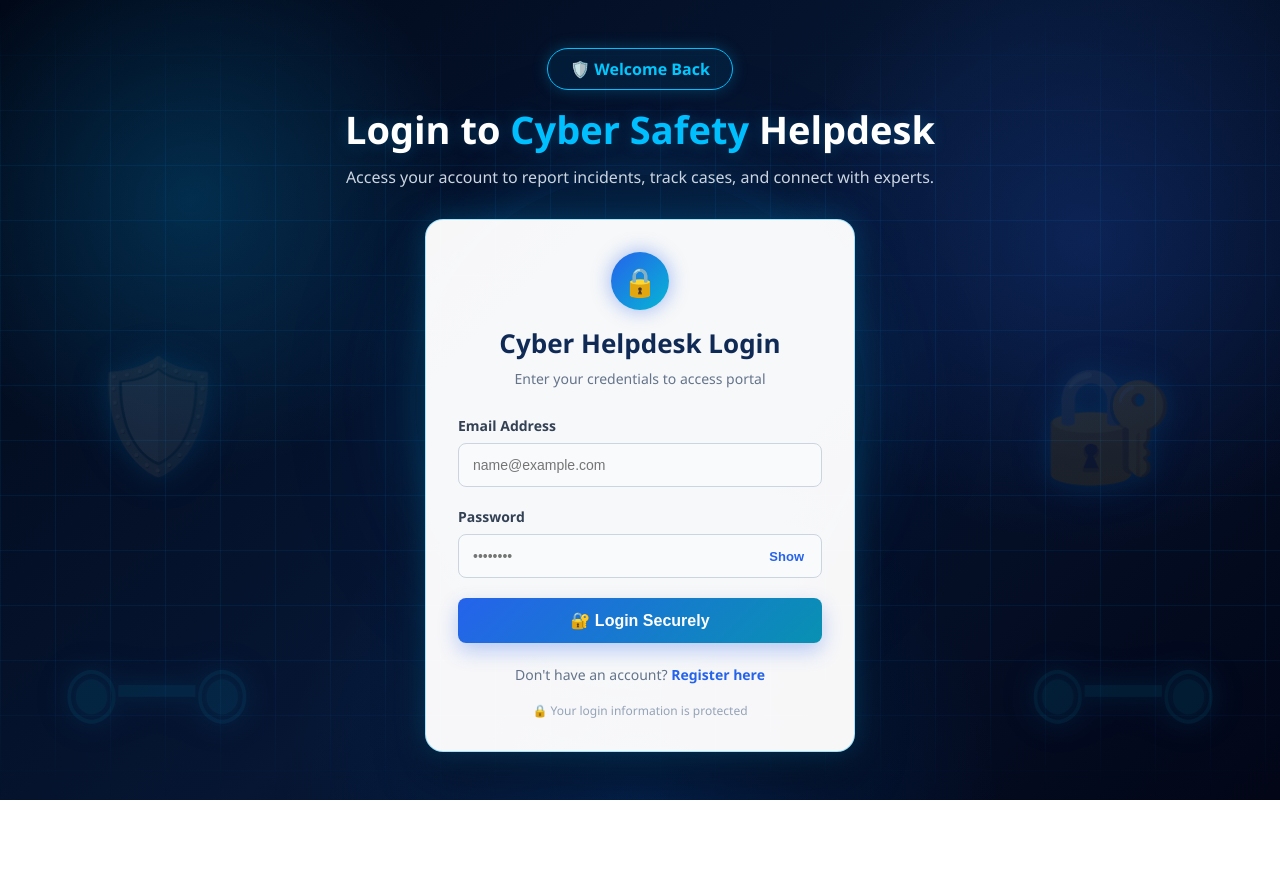
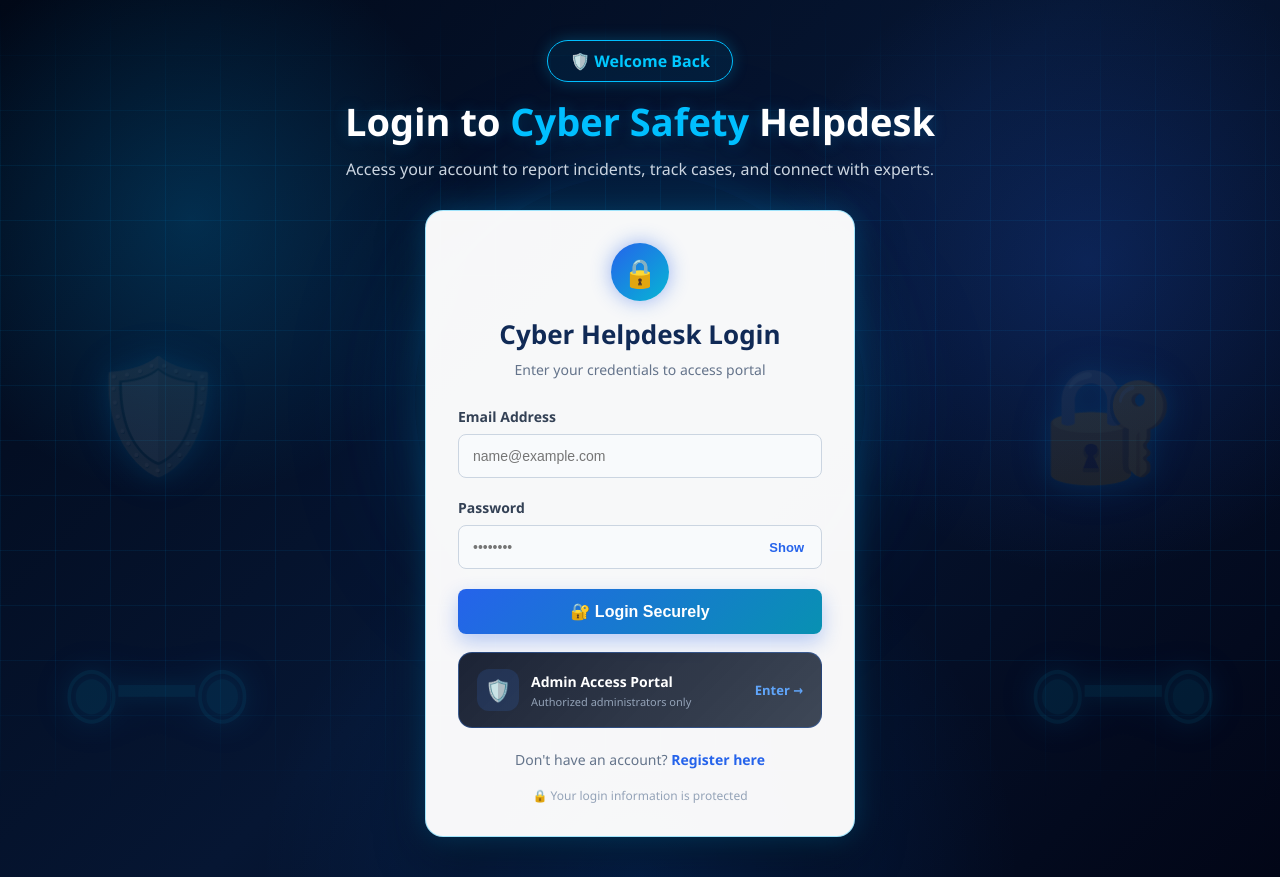
Before and after one commit to rahulprajapati45-creator/community-cyber-safety-helpdesk, a website: page client/login.html in a window 1280 px wide. Before the commit the page ends 800 px from the top, so only its background shows below. Drawn offline with Linux system fonts and the light colour scheme.

Commit message:
Add admin access portal

```diff
--- a/client/login.html
+++ b/client/login.html
@@ -436,7 +436,95 @@
                 padding: 25px;
             }
         }
+/* =========================
+   ADMIN ACCESS PORTAL
+========================= */
 
+.admin-access-card {
+    margin-top: 18px;
+    padding: 16px 18px;
+    border: 1px solid rgba(59, 130, 246, 0.35);
+    border-radius: 14px;
+    background: linear-gradient(
+        135deg,
+        rgba(15, 23, 42, 0.95),
+        rgba(30, 41, 59, 0.85)
+    );
+    display: flex;
+    align-items: center;
+    justify-content: space-between;
+    cursor: pointer;
+    transition: all 0.3s ease;
+    position: relative;
+    overflow: hidden;
+}
+
+.admin-access-card::before {
+    content: "";
+    position: absolute;
+    top: 0;
+    left: -100%;
+    width: 100%;
+    height: 100%;
+    background: linear-gradient(
+        90deg,
+        transparent,
+        rgba(59, 130, 246, 0.12),
+        transparent
+    );
+    transition: left 0.6s ease;
+}
+
+.admin-access-card:hover::before {
+    left: 100%;
+}
+
+.admin-access-card:hover {
+    transform: translateY(-3px);
+    border-color: rgba(59, 130, 246, 0.8);
+    box-shadow: 0 8px 25px rgba(37, 99, 235, 0.18);
+}
+
+.admin-access-left {
+    display: flex;
+    align-items: center;
+    gap: 12px;
+}
+
+.admin-shield {
+    width: 42px;
+    height: 42px;
+    border-radius: 12px;
+    display: flex;
+    align-items: center;
+    justify-content: center;
+    background: rgba(59, 130, 246, 0.14);
+    font-size: 21px;
+}
+
+.admin-access-title {
+    color: #ffffff;
+    font-size: 14px;
+    font-weight: 700;
+}
+
+.admin-access-subtitle {
+    margin-top: 3px;
+    color: #94a3b8;
+    font-size: 11px;
+}
+
+.admin-access-enter {
+    color: #60a5fa;
+    font-size: 13px;
+    font-weight: 700;
+    white-space: nowrap;
+    transition: transform 0.3s ease;
+}
+
+.admin-access-card:hover .admin-access-enter {
+    transform: translateX(5px);
+}
     </style>
 </head>
 
@@ -564,6 +652,35 @@
 
         <!-- REGISTER -->
 
+        <!-- =========================
+     ADMIN ACCESS PORTAL
+========================= -->
+
+<div class="admin-access-card" id="adminAccessPortal">
+
+    <div class="admin-access-left">
+
+        <div class="admin-shield">
+            🛡️
+        </div>
+
+        <div>
+            <div class="admin-access-title">
+                Admin Access Portal
+            </div>
+
+            <div class="admin-access-subtitle">
+                Authorized administrators only
+            </div>
+        </div>
+
+    </div>
+
+    <div class="admin-access-enter">
+        Enter →
+    </div>
+
+</div>
         <div class="footer-link">
 
             Don't have an account?
@@ -718,7 +835,37 @@
             }
 
         });
+// =========================
+// ADMIN ACCESS PORTAL
+// =========================
 
+const adminAccessPortal =
+    document.getElementById("adminAccessPortal");
+
+if (adminAccessPortal) {
+
+    adminAccessPortal.addEventListener("click", function () {
+
+        const emailField =
+            document.getElementById("email");
+
+        const messageEl =
+            document.getElementById("message");
+
+        if (emailField) {
+            emailField.focus();
+        }
+
+        if (messageEl) {
+            messageEl.style.color = "#2563eb";
+
+            messageEl.textContent =
+                "🛡️ Admin Portal activated. Please login with your administrator account.";
+        }
+
+    });
+
+}
     </script>
 
 </body>
--- a/package.json
+++ b/package.json
@@ -4,7 +4,7 @@
   "description": "A community awareness and helpdesk platform for cyber safety, built with HTML, CSS, JavaScript, Node.js, Express.js, and MongoDB.",
   "main": "server/server.js",
   "scripts": {
-    "start": "node server/server.js",
+    "start": "node server.js",
     "dev": "nodemon server/server.js"
   },
   "keywords": [
```
